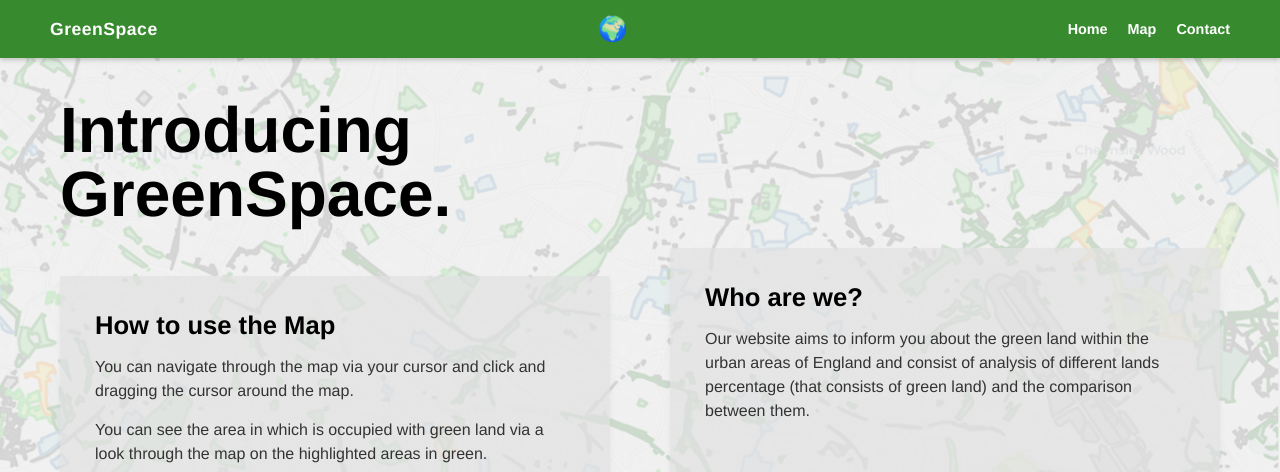
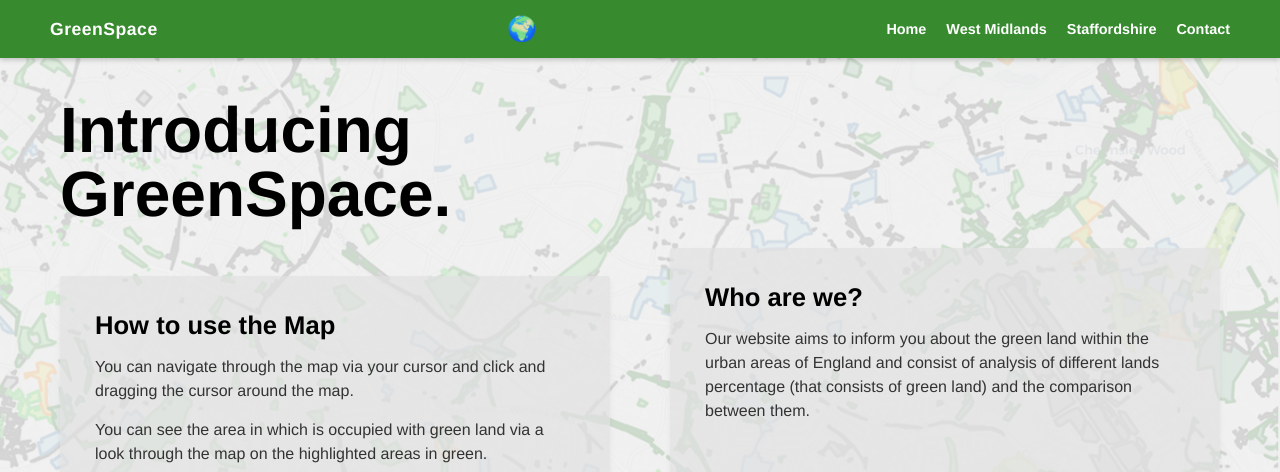
Before and after one commit to shroom00/unihack-hackathon-greenspace, a Flask app: page / in a window 1280 px wide. Shown: the top 472 px of the page. Run offline with Flask 3, Linux system fonts and the light colour scheme.

Commit message:
README Update

```diff
--- a/templates/index.html
+++ b/templates/index.html
@@ -15,7 +15,12 @@
           <li><a href="#">Home</a></li>
           <li>
             <a href="/static/green_spaces_interactive_map_west_midlands.html"
-              >Map</a
+              >West Midlands</a
+            >
+          </li>
+          <li>
+            <a href="/static/green_spaces_interactive_map_staffordshire.html"
+              >Staffordshire</a
             >
           </li>
           <li><a href="/contact.html">Contact</a></li>
```
Also changed, not shown: README.md.
